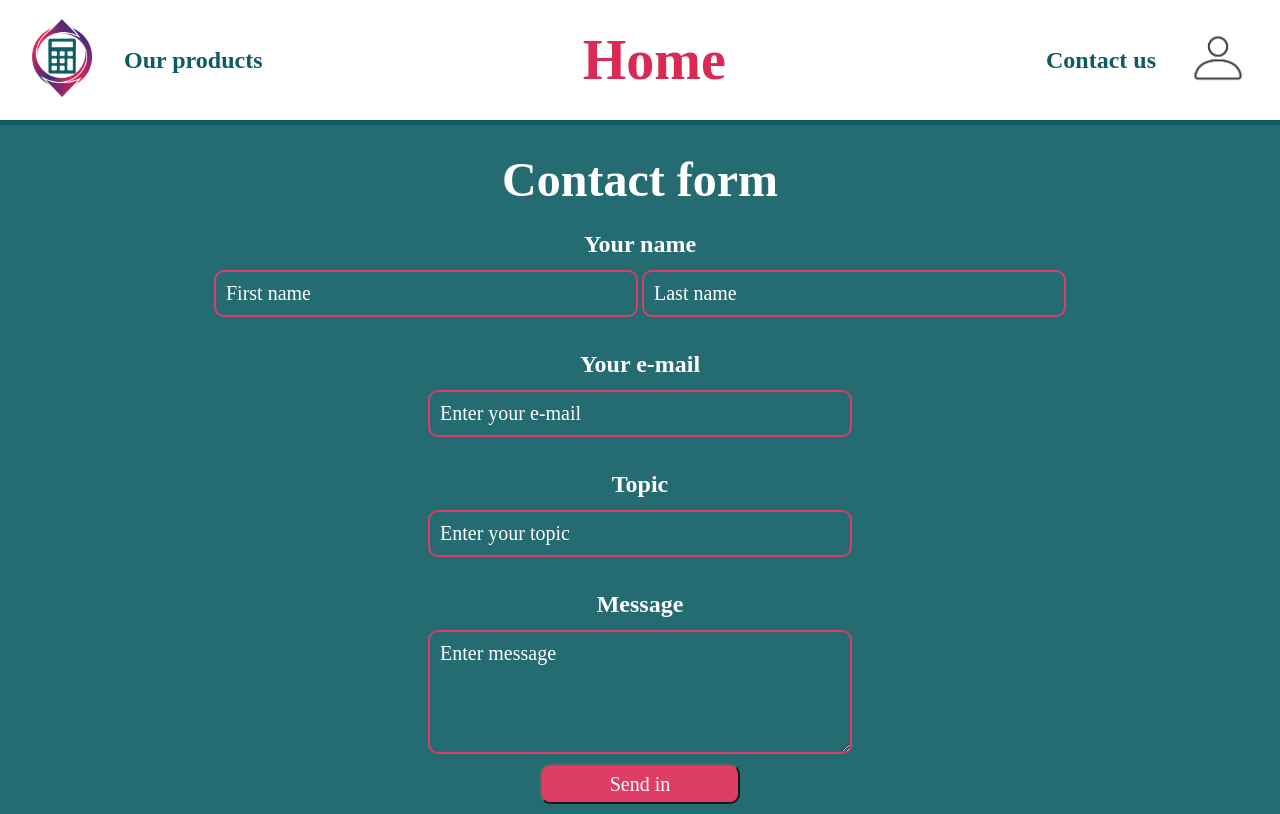
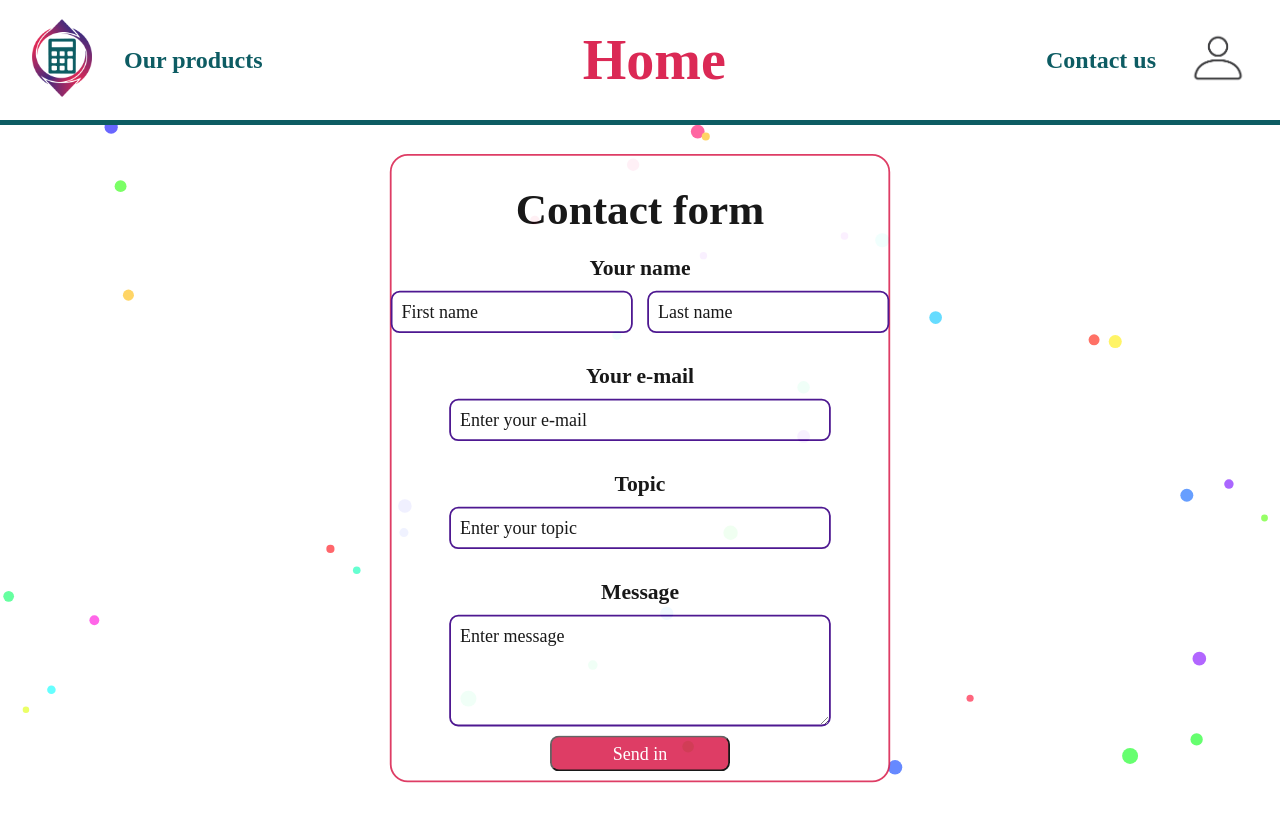
Before and after one commit to KavanKake/MultikitWebpage, a SvelteKit app in the folder my-app/: page /contactus in a window 1280 px wide. Built offline with nearby package versions, Linux system fonts and the light colour scheme; a web font is replaced by a local one.

Commit message:
Oppretting av kontakt siden

```diff
--- a/my-app/src/routes/contactus/+page.svelte
+++ b/my-app/src/routes/contactus/+page.svelte
@@ -1,3 +1,42 @@
+<script>
+    import { onMount, onDestroy } from "svelte";
+    import FloatingDots from "../../lib/komponent/FloatingDots.svelte";
+    import { fade } from 'svelte/transition';
+    import { isLoggedIn } from '../../stores/auth';
+	import { goto } from '$app/navigation';
+
+    let showAnimation = true;
+    let showUserMenu = false;
+    let userMenuRef;
+    let iconRef;
+
+    function toggleUserMenu() {
+        showUserMenu = !showUserMenu;
+    }
+
+    function handleClickOutside(event) {
+        const clickedOutsideMenu = userMenuRef && !userMenuRef.contains(event.target);
+        const clickedOutsideIcon = iconRef && !iconRef.contains(event.target);
+        if (showUserMenu && clickedOutsideMenu && clickedOutsideIcon) {
+            showUserMenu = false;
+        }
+    }
+
+    function logout() {
+		isLoggedIn.set(false);
+		goto('/');
+	}
+
+
+    onMount(() => {
+        document.addEventListener("click", handleClickOutside);
+    });
+
+    onDestroy(() => {
+        document.removeEventListener("click", handleClickOutside);
+    });
+</script>
+
 <div class="navbar">
     <div class="left">
         <a href="/">
@@ -13,19 +52,23 @@
         </a>
     </div>
     <div class="right">
-        <a href="/contactus">
         <h1 class="contact">Contact us</h1>
-        </a>
-        <a href="/">
-            <img class="logo" src="/profile.png" alt="Logo" >
-        </a>
+        <div class="user-icon-container">
+            <img class="logo" src="/profile.png" alt="Profile icon" on:click={toggleUserMenu}>
+
+            {#if showUserMenu}
+                <div class="user-menu" bind:this={userMenuRef}>
+                    <button on:click={logout}>Logg ut</button>
+                </div>
+            {/if}
         </div>
     </div>
-
+</div>
 <div class="spacer"></div>
 
 <div class="content">
     <div class="form">
+        <div class="contactformborder">
             <h1 class="contactform">Contact form</h1>
                 <form method="POST" action="https://formsubmit.co/Kavin_Lokeswaran1407@outlook.com">
                     <h3 class="name">Your name</h3>
@@ -41,6 +84,7 @@
                     <textarea name="Message" placeholder="Enter message"></textarea>
                     <button class="submit"type="submit">Send in</button>
                 </form>
+        </div>
     </div>
 
 </div>
@@ -111,8 +155,8 @@
 
     .products , .contact{
         font-size: 1.5em;
+        gap: 1em;
         color: #0D5C63;
-        gap: 1em;
     }
 
     a:hover{
@@ -124,6 +168,33 @@
     .content{
         height: 85vh;
         font-family: coolvetica;
+        scale: 0.9;
+    }
+
+    .logo{
+        width: 60px;
+        height: auto;
+    }
+
+    .logo:hover{
+        scale: 1.2;
+    }
+
+    .nameSplit{
+        display: flex;
+        flex-direction: row;
+        justify-content: center;
+        align-items: center;
+        width: 400px;
+        gap: 1em;
+    }
+
+    .contactformborder{
+        border: #DB2955 2px solid;
+        border-radius: 20px;
+        padding: 2em;
+        padding-bottom: 0;
+        background-color: white;
     }
 
     .form{
@@ -133,8 +204,8 @@
         align-items: center;
         padding-left: 2em;
         padding-right: 2em;
-        background-color: #0D5C63;
         opacity: 0.9;
+
     }
 
     form{
@@ -147,12 +218,13 @@
     }
 
     .contactform{
-        color: white;
+        color: black;
         font-size: 3em;
+        margin: 0;
     }
 
     h3{
-        color: white;
+        color: black;
         font-size: 1.5em;
         margin: 0;
         margin-top: 1em;
@@ -169,12 +241,12 @@
         font-size: 20px;
         font-family: coolvetica;
         background-color: transparent;
-        border: #DB2955 2px solid;
-        color: white;
+        border: #3B0086 2px solid;
+        color: black;
     }
 
     input::placeholder{
-        color: white;
+        color: black;
         font-family: coolvetica;
         font-size: 20px;
         display: flex;
@@ -193,12 +265,12 @@
         font-size: 20px;
         font-family: coolvetica;
         background-color: transparent;
-        border: #DB2955 2px solid;
-        color: white;
+        border: #3B0086 2px solid;
+        color: black    ;
     }
 
     textarea::placeholder{
-        color: white;
+        color: black;
         font-family: coolvetica;
         font-size: 20px;
     }
@@ -222,10 +294,43 @@
         margin-bottom: 0;
     }
 
+    .user-icon-container {
+    position: relative;
+    cursor: pointer;
+}
 
+.user-menu {
+    position: absolute;
+    top: 60px;
+    right: 0;
+    background-color: white;
+    border: 1px solid #ccc;
+    border-radius: 12px;
+    box-shadow: 0 4px 8px rgba(0, 0, 0, 0.1);
+    padding: 1em;
+    z-index: 2000;
+    width: 100px;
+}
 
+.user-menu button {
+    font-family: coolvetica;
+    background: none;
+    border: none;
+    font-size: 1.15em;
+    color: #0D5C63;
+    cursor: pointer;
+    padding: 0.5em 1em;
+    border-radius: 8px;
+    transition: background-color 0.2s;
+    width: fit-content;
+}
 
-
-
+.user-menu button:hover {
+    background-color: #f0f0f0;
+}
 
 </style>
+
+{#if showAnimation}
+  <FloatingDots />
+{/if}
```
Lines whose indentation alone changed are shown as unchanged.
